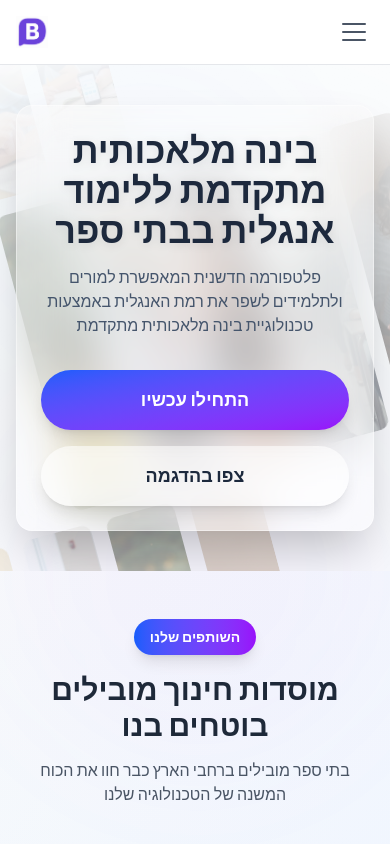
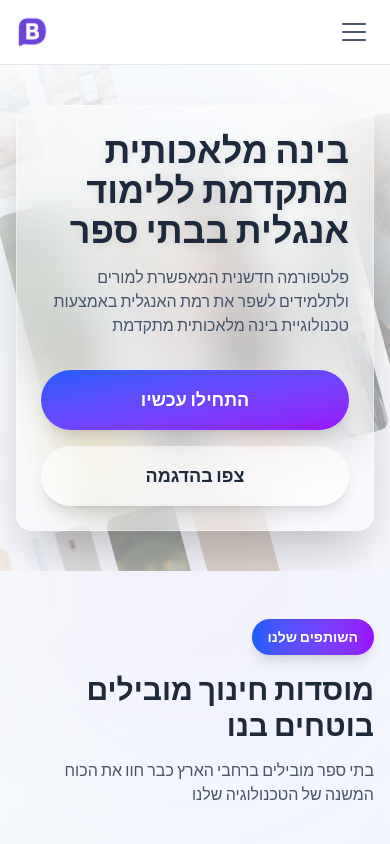
Before and after one commit to Blabber-AI/Blabber.site, a React (Vite) app: page / in a window 390 px wide. Shown: the top 844 px of the page. Built offline with nearby package versions, Linux system fonts and the light colour scheme.

Commit message:
Fix RTL support: Restore proper Hebrew text alignment across all components

```diff
--- a/src/components/FeaturedBySection.tsx
+++ b/src/components/FeaturedBySection.tsx
@@ -9,7 +9,7 @@ import ragerLogo from '../assets/schools/rager_logo.png';
 import yatzivLogo from '../assets/schools/yatziv_logo.png';
 
 const FeaturedBySection: React.FC = () => {
-  const { t } = useLanguage();
+  const { t, isRTL } = useLanguage();
 
   const logos = [
     { src: gimnasiaLogo, alt: 'Gimnasia Logo', name: 'גימנסיה באר שבע' },
@@ -24,7 +24,7 @@ const FeaturedBySection: React.FC = () => {
 
   return (
     <motion.section
-      className="py-12 sm:py-16 bg-gradient-to-br from-gray-50 to-blue-50 relative overflow-hidden"
+      className={`py-12 sm:py-16 bg-gradient-to-br from-gray-50 to-blue-50 relative overflow-hidden ${isRTL ? 'rtl' : 'ltr'}`}
       initial={{ opacity: 0 }}
       whileInView={{ opacity: 1 }}
       viewport={{ once: true }}
@@ -35,7 +35,7 @@ const FeaturedBySection: React.FC = () => {
         <div className="absolute inset-0 bg-gradient-to-r from-blue-100 to-purple-100" />
       </div>
 
-      <div className="container mx-auto px-4 text-center relative z-10 font-assistant">
+      <div className={`container mx-auto px-4 text-center relative z-10 font-assistant ${isRTL ? 'rtl:text-right' : ''}`}>
         {/* Title */}
         <motion.div
           initial={{ opacity: 0, y: 30 }}
@@ -47,10 +47,10 @@ const FeaturedBySection: React.FC = () => {
           <span className="inline-block bg-gradient-to-r from-blue-600 to-purple-600 text-white font-semibold text-sm px-4 py-2 rounded-full mb-4 shadow-lg font-assistant">
             {t('featured.badge')}
           </span>
-          <h3 className="text-3xl md:text-4xl font-bold text-gray-800 mb-4 font-assistant font-extrabold">
+          <h3 className={`text-3xl md:text-4xl font-bold text-gray-800 mb-4 font-assistant font-extrabold ${isRTL ? 'rtl:text-right' : 'text-center'}`}>
             {t('featured.title')}
           </h3>
-          <p className="text-base md:text-lg text-gray-600 max-w-3xl mx-auto font-assistant">
+          <p className={`text-base md:text-lg text-gray-600 max-w-3xl mx-auto font-assistant ${isRTL ? 'rtl:text-right' : 'text-center'}`}>
             {t('featured.subtitle')}
           </p>
         </motion.div>
@@ -63,7 +63,7 @@ const FeaturedBySection: React.FC = () => {
 
           {/* Moving Container */}
           <motion.div
-            className="flex items-center space-x-10 md:space-x-16"
+            className={`flex items-center ${isRTL ? 'space-x-reverse' : ''} space-x-10 md:space-x-16`}
             animate={{ x: [0, -100 * logos.length] }}
             transition={{
               x: {
@@ -90,7 +90,7 @@ const FeaturedBySection: React.FC = () => {
                 </div>
 
                 <div className="mt-2 opacity-0 group-hover:opacity-100 transition-opacity duration-300 hidden md:block">
-                  <p className="text-sm font-medium text-gray-600 whitespace-nowrap font-assistant">
+                  <p className={`text-sm font-medium text-gray-600 whitespace-nowrap font-assistant ${isRTL ? 'rtl:text-right' : 'text-center'}`}>
                     {logo.name}
                   </p>
                 </div>
--- a/src/components/HeroSection.tsx
+++ b/src/components/HeroSection.tsx
@@ -10,13 +10,13 @@ const gridItems = Array.from({ length: 28 }, (_, i) => {
 });
 
 const HeroSection: React.FC = () => {
-    const { t } = useLanguage();
+    const { t, isRTL } = useLanguage();
     const [isModalOpen, setIsModalOpen] = useState(false);
 
   return (
         <section
             id="hero"
-            className="relative flex items-center justify-center bg-slate-50 overflow-hidden min-h-[60vh] md:py-40 font-assistant"
+            className={`relative flex items-center justify-center bg-slate-50 overflow-hidden min-h-[60vh] md:py-40 font-assistant ${isRTL ? 'rtl' : 'ltr'}`}
         >
             {/* Background Animation */}
             <div className="absolute inset-0 z-0 opacity-40">
@@ -27,13 +27,13 @@ const HeroSection: React.FC = () => {
             <div className="relative z-10 flex flex-col items-center justify-center text-center p-4">
                 <div className="bg-white/30 backdrop-blur-xl rounded-2xl sm:rounded-[3rem] border border-white/40 shadow-2xl p-6 sm:p-12 md:p-16 text-center w-full max-w-lg sm:max-w-5xl">
                     <h1
-                        className="text-4xl sm:text-5xl md:text-6xl lg:text-7xl mb-4 text-slate-800 font-assistant font-extrabold"
+                        className={`text-4xl sm:text-5xl md:text-6xl lg:text-7xl mb-4 text-slate-800 font-assistant font-extrabold ${isRTL ? 'rtl:text-right' : 'text-center'}`}
                         style={{ textShadow: '0 2px 10px rgba(0,0,0,0.1)' }}
               >
                 {t('hero.title')}
                     </h1>
                     <p
-                        className="text-base sm:text-lg lg:text-xl text-slate-600 mb-8 sm:mb-10 max-w-3xl mx-auto font-assistant"
+                        className={`text-base sm:text-lg lg:text-xl text-slate-600 mb-8 sm:mb-10 max-w-3xl mx-auto font-assistant ${isRTL ? 'rtl:text-right' : 'text-center'}`}
               >
                 {t('hero.subtitle')}
                     </p>
--- a/src/components/Layout.tsx
+++ b/src/components/Layout.tsx
@@ -8,10 +8,10 @@ interface LayoutProps {
 }
 
 const Layout: React.FC<LayoutProps> = ({ children }) => {
-  const { isTransitioning } = useLanguage();
+  const { isTransitioning, isRTL } = useLanguage();
 
   return (
-    <div className={`bg-white min-h-screen flex flex-col language-transition ${isTransitioning ? 'language-switching' : ''}`}>
+    <div className={`bg-white min-h-screen flex flex-col language-transition ${isTransitioning ? 'language-switching' : ''} ${isRTL ? 'rtl' : 'ltr'}`}>
       <Navbar />
       <main className={`flex-1 language-transition-text ${isTransitioning ? 'opacity-90' : 'opacity-100'}`}>
         {children}
--- a/src/index.css
+++ b/src/index.css
@@ -21,6 +21,62 @@ body {
 
 body[dir="rtl"] {
   direction: rtl;
+}
+
+/* RTL Support - Essential for Hebrew text */
+[dir="rtl"] {
+  text-align: right;
+}
+
+[dir="ltr"] {
+  text-align: left;
+}
+
+/* RTL text alignment utilities */
+.rtl\:text-right {
+  text-align: right;
+}
+
+.rtl\:text-left {
+  text-align: left;
+}
+
+.rtl\:text-center {
+  text-align: center;
+}
+
+/* RTL spacing utilities */
+.rtl\:space-x-reverse > :not([hidden]) ~ :not([hidden]) {
+  --tw-space-x-reverse: 1;
+}
+
+.rtl\:mr-3 {
+  margin-right: 0.75rem;
+}
+
+.rtl\:ml-3 {
+  margin-left: 0.75rem;
+}
+
+.rtl\:pr-4 {
+  padding-right: 1rem;
+}
+
+.rtl\:pl-4 {
+  padding-left: 1rem;
+}
+
+/* Ensure Hebrew text displays correctly */
+[lang="he"], .hebrew-text {
+  direction: rtl;
+  text-align: right;
+  font-family: 'Assistant', sans-serif;
+}
+
+[lang="en"], .english-text {
+  direction: ltr;
+  text-align: left;
+  font-family: 'Assistant', sans-serif;
 }
 
 h1, h2, h3, h4, h5, h6 {
--- a/tailwind.config.js
+++ b/tailwind.config.js
@@ -38,6 +38,15 @@ export default {
     'font-assistant',
     {
       pattern: /font-assistant/,
+    },
+    // RTL utilities
+    'rtl',
+    'ltr',
+    'text-right',
+    'text-left',
+    'text-center',
+    {
+      pattern: /rtl:(text-right|text-left|text-center|space-x-reverse|mr-\d+|ml-\d+|pr-\d+|pl-\d+)/,
     }
   ],
 }
```
